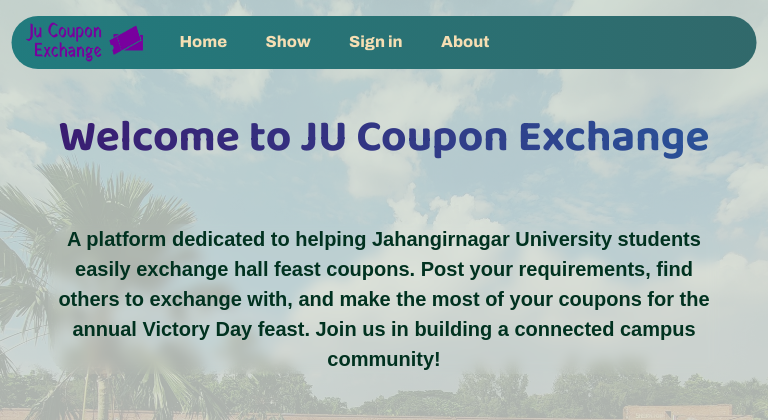
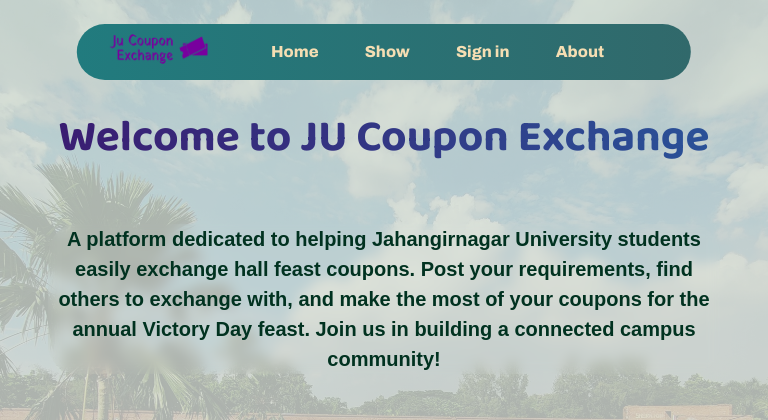
Before and after one commit to ShahedAnnam/JUCouponExchange, a Django app: page / in a window 768 px wide. Shown: the top 420 px of the page. Run offline with Django 5.2, Linux system fonts and the light colour scheme.

Commit message:
after adding tablet media query

```diff
--- a/exchange/templates/basic.html
+++ b/exchange/templates/basic.html
@@ -18,7 +18,7 @@
 
   .navbar{
       background: linear-gradient(90deg, 	#217b7e,rgb(49, 105, 107));
-      padding: 0.5em 5em 0.5em 2em;
+      padding: 0.5em 10em 0.5em 1em;
       width: 55%;
       margin: auto;
       border-radius: 3em;
@@ -26,17 +26,18 @@
       top: 1.5em;
       left: 50%; /* Move to the center */
       transform: translateX(-50%);
-
   }
 
   .navbar-nav{
+    width: 90%;
     display: flex;
     flex-direction: row;
+    justify-content: space-between;
   }
 
   .navbar .nav-link {
     color: wheat !important; /* Link color */
-    margin: 0 3.5rem;
+    {% comment %} margin: 0 3.5rem;  {% endcomment %}
     font-size: 1.2rem; /* Increase font size */
     font-family: "Archivo", 'Poppins';
     font-weight: 800; /* Adjust font weight */
@@ -59,20 +60,25 @@
   }
 
 
+  /* Media Query for smaller screens */
 
-  /* Media Query for smaller screens */
-  @media (max-width: 768px) {
+
+  @media (max-width: 992px) and (min-width: 576px) {
     .navbar {
-      width: 97%; /* Reduce navbar width for smaller screens */
-      padding: 0.4rem 0.8rem; /* Adjust padding */
-      top: 1em; /* Move navbar slightly higher */
+        width: 80%; /* Wider navbar for tablets */
+        padding: 0.5em 2em; /* Adjust padding */
     }
 
     .navbar .nav-link {
-      margin: 0 1.2rem; /* Reduce spacing between links */
-      font-size: 1rem; /* Reduce font size */
+        font-size: 1rem; /* Slightly smaller font size */
     }
-  }
+
+    .navbar-brand img {
+        width: 5em; /* Slightly smaller logo */
+        height: 1.5em;
+    }
+}
+
 
   @media (max-width: 576px) {
     .navbar {
```
